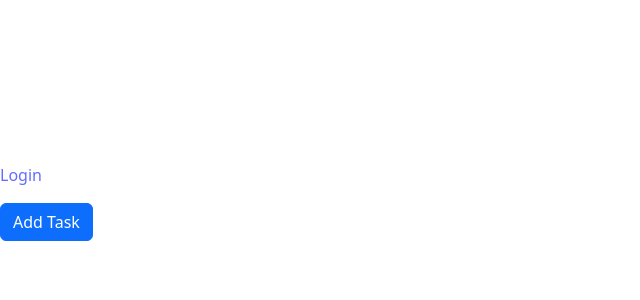
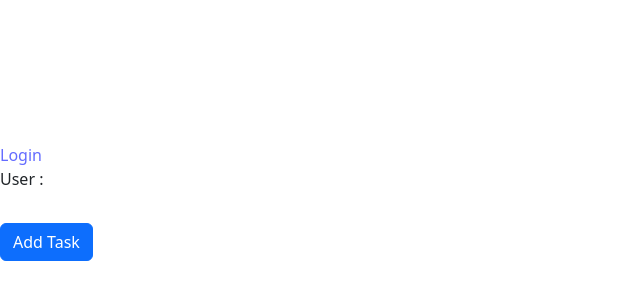
Before and after one commit to mukeshkr123/REACT_DEV_NOTES, a React (Vite) app: page /login in a window 1280 px wide. Shown: the part 190-490 px from the top of the page, without its empty margins (0-640 px from the left). Built offline with nearby package versions, Linux system fonts and the light colour scheme.

Commit message:
Exercise- Working with Context

```diff
--- a/src/App.tsx
+++ b/src/App.tsx
@@ -3,16 +3,21 @@ import LoginStatus from "./state-management/LoginStatus";
 import taskReducer from "./state-management/reducers/taskReducer";
 import TasksContext from "./state-management/context/task-context";
 import TaskList from "./state-management/TaskList";
+import loginReducer from "./state-management/reducers/loginReducer";
+import AuthContext from "./state-management/context/auth-context";
 
 const App = () => {
   const [tasks, dispatch] = useReducer(taskReducer, []);
+  const [user, authDispatch] = useReducer(loginReducer, "");
 
   return (
     <>
-      <TasksContext.Provider value={{ tasks, dispatch }}>
-        <LoginStatus />
-        <TaskList />
-      </TasksContext.Provider>
+      <AuthContext.Provider value={{ user, dispatch: authDispatch }}>
+        <TasksContext.Provider value={{ tasks, dispatch }}>
+          <LoginStatus />
+          <TaskList />
+        </TasksContext.Provider>
+      </AuthContext.Provider>
     </>
   );
 };
--- a/src/state-management/LoginStatus.tsx
+++ b/src/state-management/LoginStatus.tsx
@@ -1,8 +1,8 @@
-import { useState, useReducer } from "react";
-import loginReducer from "./reducers/loginReducer";
+import { useContext } from "react";
+import AuthContext from "./context/auth-context";
 
 const LoginStatus = () => {
-  const [user, dispatch] = useReducer(loginReducer, "");
+  const { user, dispatch } = useContext(AuthContext);
   if (user)
     return (
       <>
--- a/src/state-management/TaskList.tsx
+++ b/src/state-management/TaskList.tsx
@@ -1,10 +1,15 @@
 import { useContext } from "react";
 import TasksContext from "./context/task-context";
+import AuthContext from "./context/auth-context";
 
 const TaskList = () => {
   const { dispatch, tasks } = useContext(TasksContext);
+
+  const { user } = useContext(AuthContext);
+
   return (
     <>
+      <p>User : {user}</p>
       <button
         onClick={() =>
           dispatch({
--- /dev/null
+++ b/src/state-management/context/auth-context.ts
@@ -0,0 +1,11 @@
+import React from "react";
+import { AuthAction } from "../reducers/loginReducer";
+
+interface AuthContextType {
+  user: string;
+  dispatch: React.Dispatch<AuthAction>;
+}
+
+const AuthContext = React.createContext<AuthContextType>({} as AuthContextType);
+
+export default AuthContext;
--- a/src/state-management/reducers/loginReducer.ts
+++ b/src/state-management/reducers/loginReducer.ts
@@ -7,7 +7,7 @@ interface LogoutAction {
   type: "LOGOUT";
 }
 
-type AuthAction = LoginAction | LogoutAction;
+export type AuthAction = LoginAction | LogoutAction;
 
 const loginReducer = (state: string, action: AuthAction) => {
   if (action.type === "LOGIN") return action.username;
```
